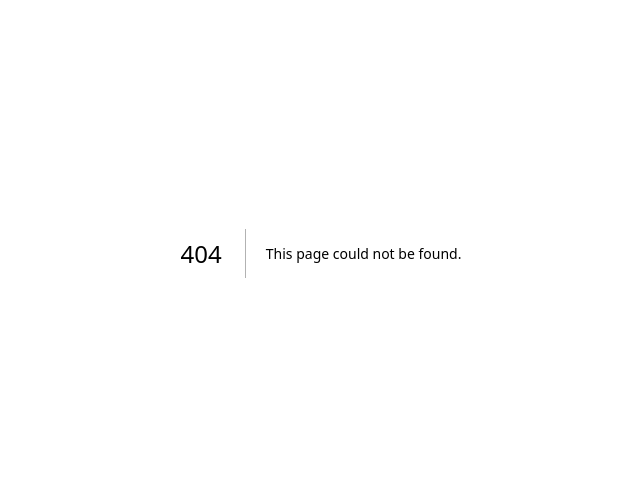
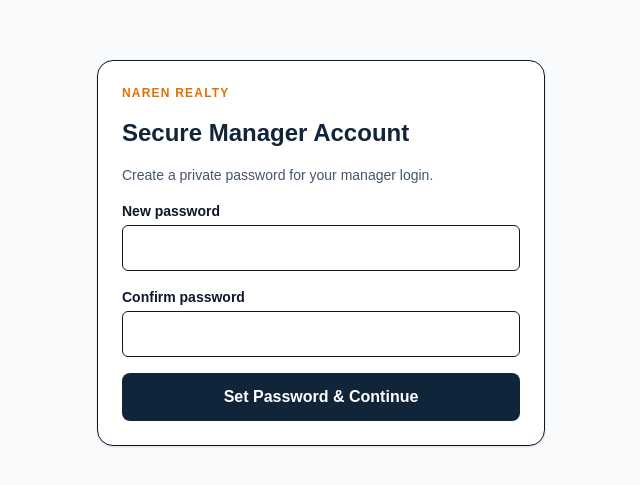
Before and after one commit to narenrealtyco-source/naren-realty, a Next.js app in the folder naren-realty/: page /manager/accept-invite in a window 1280 px wide. Before the commit this address had no page. Shown: the part 147-632 px from the top of the page, without its empty margins (319-959 px from the left). Built offline with nearby package versions, Linux system fonts and the light colour scheme.

Commit message:
Add manager secure password setup page

```diff
--- /dev/null
+++ b/naren-realty/app/manager/accept-invite/page.tsx
@@ -0,0 +1,29 @@
+"use client";
+import { useState, type FormEvent } from "react";
+import { useRouter } from "next/navigation";
+import { createSupabaseBrowserClient } from "../../lib/supabase-browser";
+
+export default function ManagerAcceptInvitePage() {
+  const router = useRouter();
+  const [password, setPassword] = useState("");
+  const [confirm, setConfirm] = useState("");
+  const [busy, setBusy] = useState(false);
+  const [error, setError] = useState("");
+  async function submit(event: FormEvent<HTMLFormElement>) {
+    event.preventDefault(); setBusy(true); setError("");
+    if (password.length < 12) { setError("Password must be at least 12 characters."); setBusy(false); return; }
+    if (password !== confirm) { setError("Passwords do not match."); setBusy(false); return; }
+    const supabase = createSupabaseBrowserClient();
+    const { data: { user }, error: userError } = await supabase.auth.getUser();
+    if (userError || !user) { setError("Your setup link is no longer active. Ask Admin for a fresh email."); setBusy(false); return; }
+    const { data: profile, error: profileError } = await supabase.from("profiles")
+      .select("role,manager_active").eq("id", user.id).maybeSingle();
+    if (profileError || profile?.role !== "manager" || profile.manager_active !== true) {
+      await supabase.auth.signOut(); setError("This account is not an active NAREN REALTY manager account."); setBusy(false); return;
+    }
+    const { error: updateError } = await supabase.auth.updateUser({ password });
+    if (updateError) { setError(updateError.message); setBusy(false); return; }
+    router.replace("/manager"); router.refresh();
+  }
+  return <main className="flex min-h-screen items-center justify-center bg-slate-50 px-4 py-10 text-slate-900"><form onSubmit={submit} className="w-full max-w-md space-y-4 rounded-2xl border bg-white p-6 shadow-sm"><p className="text-xs font-bold tracking-widest text-amber-600">NAREN REALTY</p><h1 className="text-2xl font-bold text-[#10243A]">Secure Manager Account</h1><p className="text-sm text-slate-600">Create a private password for your manager login.</p><label className="block text-sm font-semibold">New password<input required minLength={12} type="password" autoComplete="new-password" value={password} onChange={e=>setPassword(e.target.value)} className="mt-1 w-full rounded-md border p-3"/></label><label className="block text-sm font-semibold">Confirm password<input required minLength={12} type="password" autoComplete="new-password" value={confirm} onChange={e=>setConfirm(e.target.value)} className="mt-1 w-full rounded-md border p-3"/></label>{error&&<p role="alert" className="text-sm text-rose-700">{error}</p>}<button disabled={busy} className="w-full rounded-lg bg-[#10243A] px-4 py-3 font-semibold text-white disabled:opacity-50">{busy?"Saving…":"Set Password & Continue"}</button></form></main>;
+}
```
